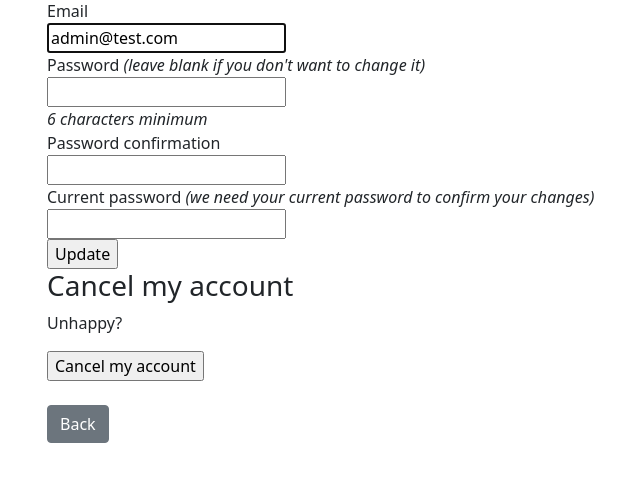
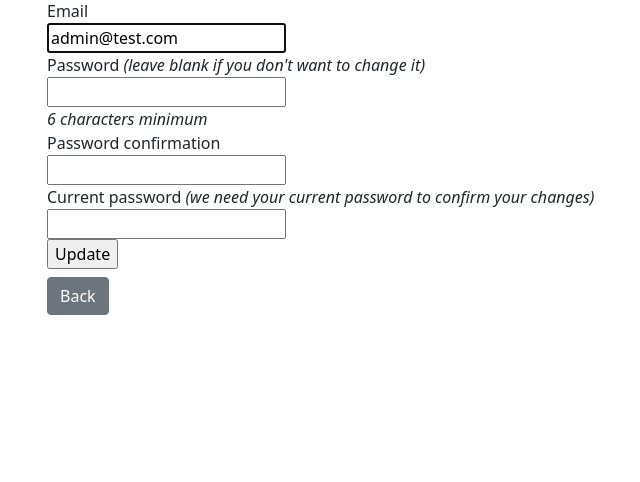
Before and after one commit to AnderDevitt/bored-gamesV2, a Rails app: page /users/edit in a window 1280 px wide. Shown: the part 224-706 px from the top of the page, without its empty margins (35-675 px from the left). Run offline with Rails 7, Linux system fonts and the light colour scheme; a user stored in the database is signed in; style sheets or scripts are compiled from the project's sources; some libraries are stand-ins or nearby versions.

Commit message:
removed user ability to delete their account; a user should not be able to do so as they are tied to games and purchases

```diff
--- a/app/views/devise/registrations/edit.html.erb
+++ b/app/views/devise/registrations/edit.html.erb
@@ -36,8 +36,6 @@
   </div>
 <% end %>
 
-<h3>Cancel my account</h3>
 
-<p>Unhappy? <%= button_to "Cancel my account", registration_path(resource_name), data: { confirm: "Are you sure?" }, method: :delete %></p>
 
 <%= link_to "Back", :back, class: "btn btn-secondary my-2" %>
```
